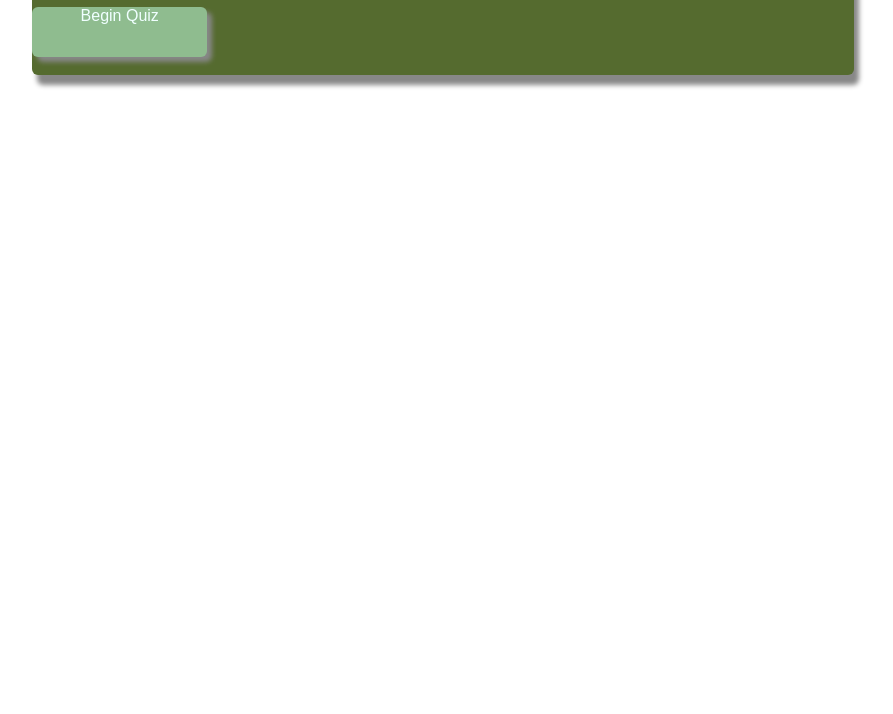
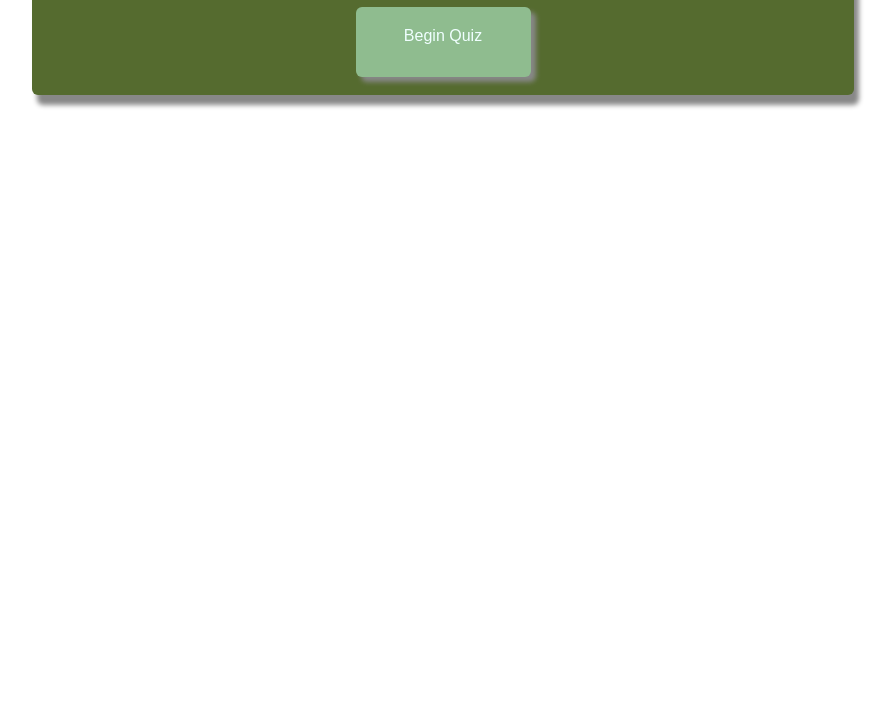
Before and after one commit to MaraJ1996/maras-third-IP, a plain HTML site: page index.html in a window 1280 px wide. Shown: the part 86-800 px from the top of the page, without its empty margins (197-1090 px from the left). Drawn offline with nearby package versions, Linux system fonts and the light colour scheme.

Commit message:
gives next button relative positioning, automatic margin, and top padding

```diff
--- a/css/style.css
+++ b/css/style.css
@@ -42,6 +42,9 @@ p {
  background-color: darkseagreen;
  color: azure;
  font-family: Arial, Helvetica, sans-serif;
+ position: relative;
+ margin: auto;
+ padding-top: 20px;
 }
 .question {}
 .quizMessage {}
```
